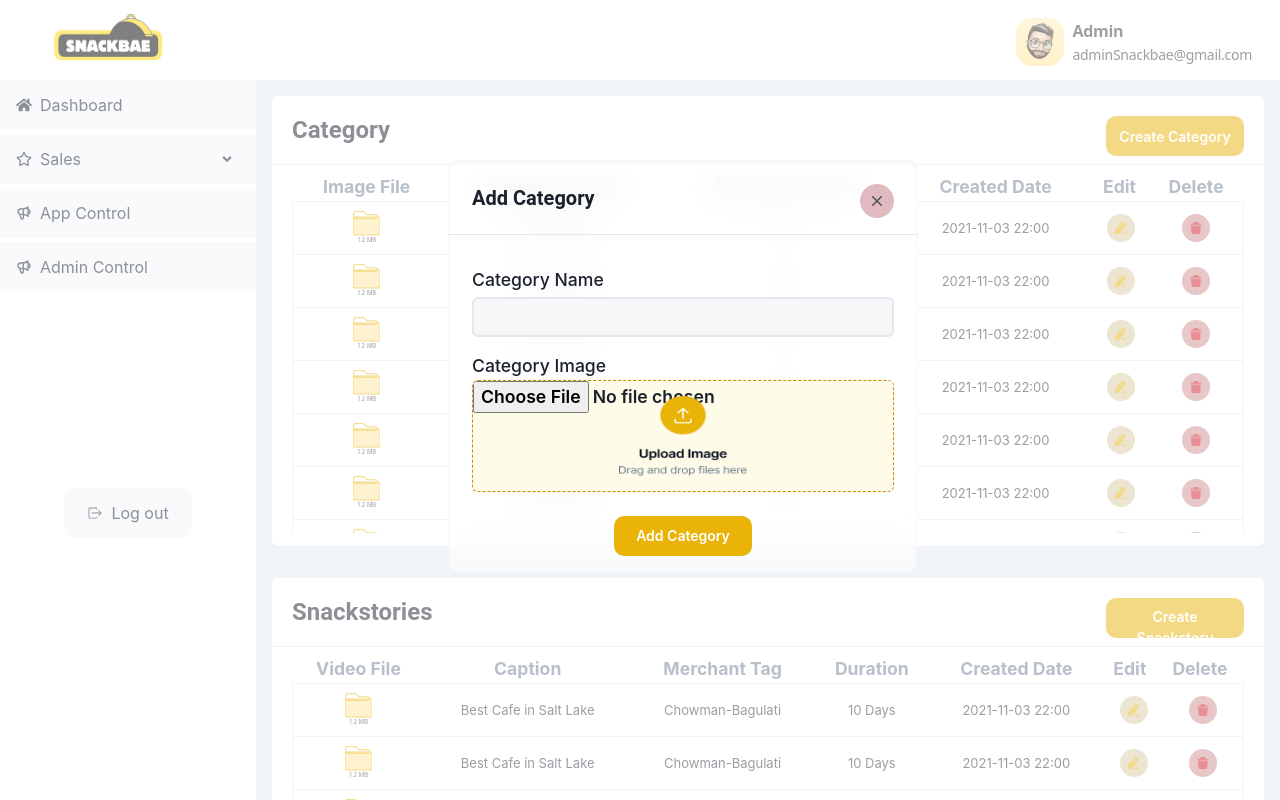
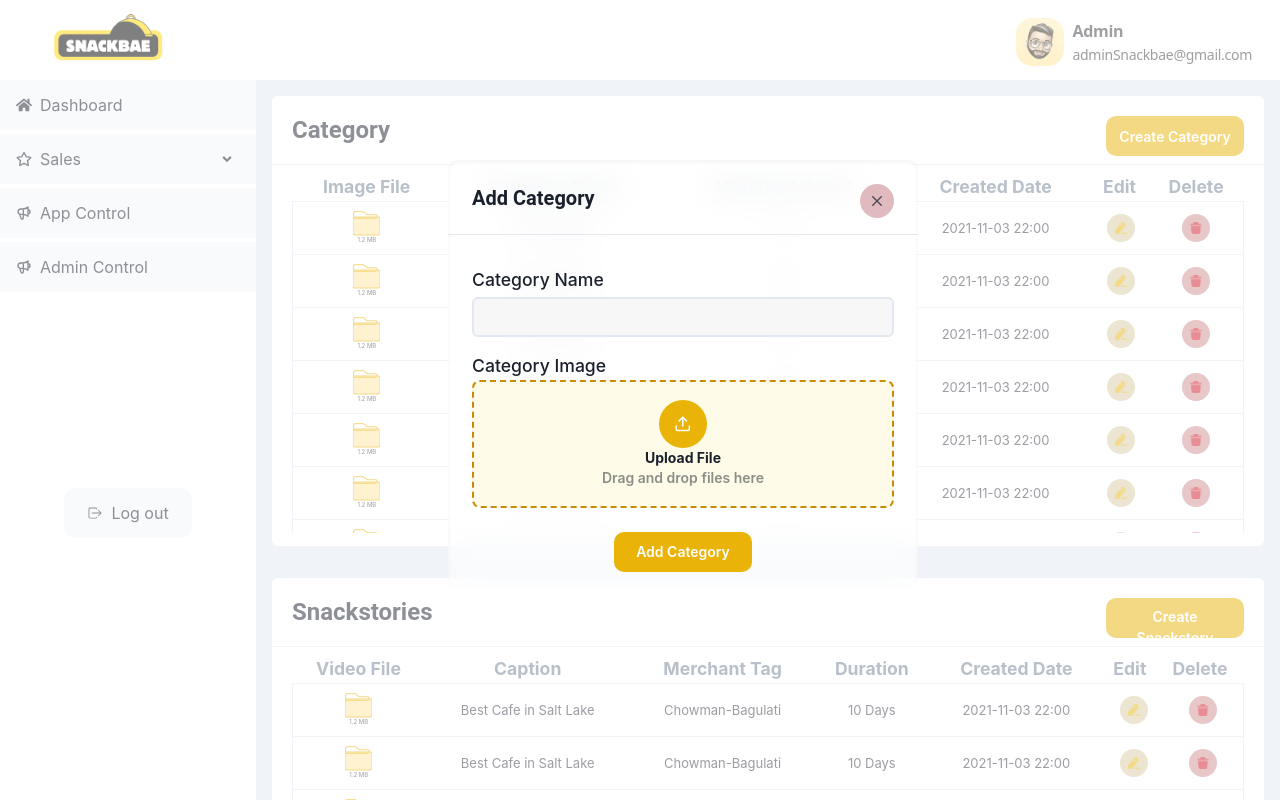
Before and after one commit to snackbae23/snackbaeWeb, a React (Create React App) app: page /admin/appControl in a window 1280 px wide. Both pictures are taken after a click on the button "Create Category". Shown: the top 800 px of the page. Built offline with nearby package versions, Linux system fonts and the light colour scheme.

Commit message:
AppControl

```diff
--- a/src/Pages/AdminAppControl.jsx
+++ b/src/Pages/AdminAppControl.jsx
@@ -6,6 +6,8 @@ import editIcon from "../assets/Edit.png"
 import crossIcon from "../assets/delete.png"
 import cross from "../assets/cross2.png"
 import crossX from "../assets/cross.png"
+import { FiUpload } from "react-icons/fi";
+
 
 const categories = [
     {
@@ -235,9 +237,13 @@ const AdminAppControl = () => {
     const [isAddPopupOpen3, setIsAddPopupOpen3] = useState(false);
     const [isAddPopupOpen4, setIsAddPopupOpen4] = useState(false);
 
+    const [image1, setImage1] = useState(null);
+    const [fileName1, setFileName1] = useState("No selected Files");
+
     const [data, SetData] = useState();
     const [formData1, setFormData1] = useState({
         categoryName: "",
+        pic:""
     });
 
     const handleChange1 = (event) => {
@@ -250,10 +256,14 @@ const AdminAppControl = () => {
         console.log(formData1);
     };
 
+    const [image2, setImage2] = useState(null);
+    const [fileName2, setFileName2] = useState("No selected Files");
+
     const [formData2, setFormData2] = useState({
         caption: "",
         duration: "",
-        merchantTag: ""
+        merchantTag: "",
+        pic:""
     });
 
     const handleChange2 = (event) => {
@@ -266,9 +276,13 @@ const AdminAppControl = () => {
         console.log(formData2);
     };
 
+    const [image3, setImage3] = useState(null);
+    const [fileName3, setFileName3] = useState("No selected Files");
+
     const [formData3, setFormData3] = useState({
         title: "",
         body: "",
+        pic:"",
     });
 
     const handleChange3 = (event) => {
@@ -281,10 +295,14 @@ const AdminAppControl = () => {
         console.log(formData3);
     };
 
+    const [image4, setImage4] = useState(null);
+    const [fileName4, setFileName4] = useState("No selected Files");
+
     const [formData4, setFormData4] = useState({
         title: "",
         url: "",
-        duration: ""
+        duration: "",
+        pic:""
     });
 
     const handleChange4 = (event) => {
@@ -338,7 +356,6 @@ const AdminAppControl = () => {
         setIsAddPopupOpen1(false);
     }
 
-
     function openAddPopup2() {
         setIsAddPopupOpen2(true);
     }
@@ -362,6 +379,7 @@ const AdminAppControl = () => {
     function closeAddPopup4() {
         setIsAddPopupOpen4(false);
     }
+
 
     return (
         <div className='w-full overflow-x-hidden relative'>
@@ -474,25 +492,26 @@ const AdminAppControl = () => {
                                                 onChange={handleChange1}
                                                 required />
                                         </div>
-                                        <div >
-                                            <label className='font-medium mb-2'>Category Image</label>
-                                            <label className="" htmlFor="image">
-                                                <span className='flex justify-center '>
+                                        <label className='font-medium mb-2'>Category Image</label>
+                                        <div className='flex flex-row justify-center items-center w-full h-32 border-2 border-dashed  border-yellow-600 rounded-lg bg-[#FEFCE8]' onClick={() => document.querySelector(".input-field1").click()}>
+                                            <input type='file' accept='image/*' className='input-field1'
+                                                onChange={({ target: { files } }) => {
+                                                    files[0] && setFileName1(files[0].name)
+                                                    if (files)
+                                                        setImage1(URL.createObjectURL(files[0]))
 
-                                                    <img
-                                                        className="absolute w-[130px] h-[80px] mt-4"
-                                                        src="/Group 1171277298.png"
-                                                        alt=""
-                                                    ></img>
-                                                </span>
-                                            </label>
-                                            <input
-                                                className="w-full h-28 bg-[#FEFCE8] border border-[#CA8A04] border-dashed rounded-md focus:outline-none focus:shadow-md "
-                                                type="file"
-                                                id="categoryImage"
-                                                name="categoryImage"
-                                                required
-                                            />
+                                                }}
+                                                hidden></input>
+                                            {image1 ?
+                                                <div>Uploaded {fileName1}</div> :
+                                                <div className='flex flex-col justify-center items-center'>
+                                                    <div className='bg-yellow-500 w-12 h-12 rounded-full flex justify-center items-center'>
+                                                        <FiUpload color='white' />
+                                                    </div>
+                                                    <div className='font-bold text-sm'>Upload File</div>
+                                                    <div className='text-sm opacity-50'>Drag and drop files here</div>
+                                                </div>
+                                            }
                                         </div>
                                         <div className='flex justify-center mt-6 mb-4'>
                                             <button className='bg-[#EAB308] p-2 w-[138px] h-10 rounded-[10px] ' type='submit' onClick={closeAddPopup1}>
@@ -632,23 +651,26 @@ const AdminAppControl = () => {
                                         </div>
                                         <div >
                                             <label className='font-medium mb-2'>Video Media</label>
-                                            <label className="" htmlFor="video">
-                                                <span className='flex justify-center '>
+                                            <div className='flex flex-row justify-center items-center w-full h-32 border-2 border-dashed  border-yellow-600 rounded-lg bg-[#FEFCE8]' onClick={() => document.querySelector(".input-field2").click()}>
+                                                <input type='file' accept='video/*' className='input-field2'
+                                                    onChange={({ target: { files } }) => {
+                                                        files[0] && setFileName2(files[0].name)
+                                                        if (files)
+                                                            setImage2(URL.createObjectURL(files[0]))
 
-                                                    <img
-                                                        className="absolute w-[130px] h-[80px] mt-4"
-                                                        src="/Group 1171277298.png"
-                                                        alt=""
-                                                    ></img>
-                                                </span>
-                                            </label>
-                                            <input
-                                                className="w-full h-28 bg-[#FEFCE8] border border-[#CA8A04] border-dashed rounded-md focus:outline-none focus:shadow-md "
-                                                type="file"
-                                                id="media"
-                                                name="media"
-                                                required
-                                            />
+                                                    }}
+                                                    hidden></input>
+                                                {image2 ?
+                                                    <div>Uploaded {fileName2}</div> :
+                                                    <div className='flex flex-col justify-center items-center'>
+                                                        <div className='bg-yellow-500 w-12 h-12 rounded-full flex justify-center items-center'>
+                                                            <FiUpload color='white' />
+                                                        </div>
+                                                        <div className='font-bold text-sm'>Upload File</div>
+                                                        <div className='text-sm opacity-50'>Drag and drop files here</div>
+                                                    </div>
+                                                }
+                                            </div>
                                         </div>
                                         <div className='flex justify-center mt-6 mb-4'>
                                             <button className='bg-[#EAB308] p-2 w-[138px] h-10 rounded-[10px] ' type='submit' onClick={closeAddPopup2}>
@@ -745,7 +767,7 @@ const AdminAppControl = () => {
                             <div className='flex flex-col justify-center items-center'>
                                 <form onSubmit={handleSubmit3}>
                                     <div className='flex justify-between px-6 pt-6 w-[470px]'>
-                                        <p className='font-roboto font-semibold text-xl'>Add Snackstory</p>
+                                        <p className='font-roboto font-semibold text-xl'>Add Blog</p>
                                         <button className='p-3 rounded-full bg-[#e0babe] mb-4' onClick={closeAddPopup3}>
                                             <img src={crossX} alt='' className='h-[10px] w-[10px]' />
                                         </button>
@@ -757,7 +779,7 @@ const AdminAppControl = () => {
                                             <input className='px-2 rounded-md h-10 mt-1 text-[.92rem] border-2 bg-[#F7F7F8]'
                                                 type="text"
                                                 name="title"
-                                                value={formData2.title}
+                                                value={formData3.title}
                                                 onChange={handleChange3}
                                                 required />
                                         </div>
@@ -765,29 +787,32 @@ const AdminAppControl = () => {
                                             <label className='font-medium'>Body</label>
                                             <textarea className='px-2  rounded-md h-10 mt-1 text-[.92rem] border-2 bg-[#F7F7F8]'
                                                 name="body"
-                                                value={formData2.body}
+                                                value={formData3.body}
                                                 onChange={handleChange3}
                                                 required />
                                         </div>
                                         <div >
                                             <label className='font-medium mb-2'>Add Image</label>
-                                            <label className="" htmlFor="blogImage">
-                                                <span className='flex justify-center '>
+                                            <div className='flex flex-row justify-center items-center w-full h-32 border-2 border-dashed  border-yellow-600 rounded-lg bg-[#FEFCE8]' onClick={() => document.querySelector(".input-field3").click()}>
+                                                <input type='file' accept='image/*' className='input-field3'
+                                                    onChange={({ target: { files } }) => {
+                                                        files[0] && setFileName3(files[0].name)
+                                                        if (files)
+                                                            setImage3(URL.createObjectURL(files[0]))
 
-                                                    <img
-                                                        className="absolute w-[130px] h-[80px] mt-4"
-                                                        src="/Group 1171277298.png"
-                                                        alt=""
-                                                    ></img>
-                                                </span>
-                                            </label>
-                                            <input
-                                                className="w-full h-28 bg-[#FEFCE8] border border-[#CA8A04] border-dashed rounded-md focus:outline-none focus:shadow-md "
-                                                type="file"
-                                                id="blogImage"
-                                                name="blogImage"
-                                                required
-                                            />
+                                                    }}
+                                                    hidden></input>
+                                                {image3 ?
+                                                    <div>Uploaded {fileName3}</div> :
+                                                    <div className='flex flex-col justify-center items-center'>
+                                                        <div className='bg-yellow-500 w-12 h-12 rounded-full flex justify-center items-center'>
+                                                            <FiUpload color='white' />
+                                                        </div>
+                                                        <div className='font-bold text-sm'>Upload File</div>
+                                                        <div className='text-sm opacity-50'>Drag and drop files here</div>
+                                                    </div>
+                                                }
+                                            </div>
                                         </div>
                                         <div className='flex justify-center mt-6 mb-4'>
                                             <button className='bg-[#EAB308] p-2 w-[138px] h-10 rounded-[10px] ' type='submit' onClick={closeAddPopup3}>
@@ -929,23 +954,26 @@ const AdminAppControl = () => {
                                         </div>
                                         <div >
                                             <label className='font-medium mb-2'>Banner Media</label>
-                                            <label className="" htmlFor="video">
-                                                <span className='flex justify-center '>
+                                            <div className='flex flex-row justify-center items-center w-full h-32 border-2 border-dashed  border-yellow-600 rounded-lg bg-[#FEFCE8]' onClick={() => document.querySelector(".input-field4").click()}>
+                                                <input type='file' accept='video/*' className='input-field4'
+                                                    onChange={({ target: { files } }) => {
+                                                        files[0] && setFileName4(files[0].name)
+                                                        if (files)
+                                                            setImage4(URL.createObjectURL(files[0]))
 
-                                                    <img
-                                                        className="absolute w-[130px] h-[80px] mt-4"
-                                                        src="/Group 1171277298.png"
-                                                        alt=""
-                                                    ></img>
-                                                </span>
-                                            </label>
-                                            <input
-                                                className="w-full h-28 bg-[#FEFCE8] border border-[#CA8A04] border-dashed rounded-md focus:outline-none focus:shadow-md "
-                                                type="file"
-                                                id="bannerMedia"
-                                                name="bannerMedia"
-                                                required
-                                            />
+                                                    }}
+                                                    hidden></input>
+                                                {image4 ?
+                                                    <div>Uploaded {fileName4}</div> :
+                                                    <div className='flex flex-col justify-center items-center'>
+                                                        <div className='bg-yellow-500 w-12 h-12 rounded-full flex justify-center items-center'>
+                                                            <FiUpload color='white' />
+                                                        </div>
+                                                        <div className='font-bold text-sm'>Upload File</div>
+                                                        <div className='text-sm opacity-50'>Drag and drop files here</div>
+                                                    </div>
+                                                }
+                                            </div>
                                         </div>
                                         <div className='flex justify-center mt-6 mb-4'>
                                             <button className='bg-[#EAB308] p-2 w-[138px] h-10 rounded-[10px] ' type='submit' onClick={closeAddPopup4}>
```
